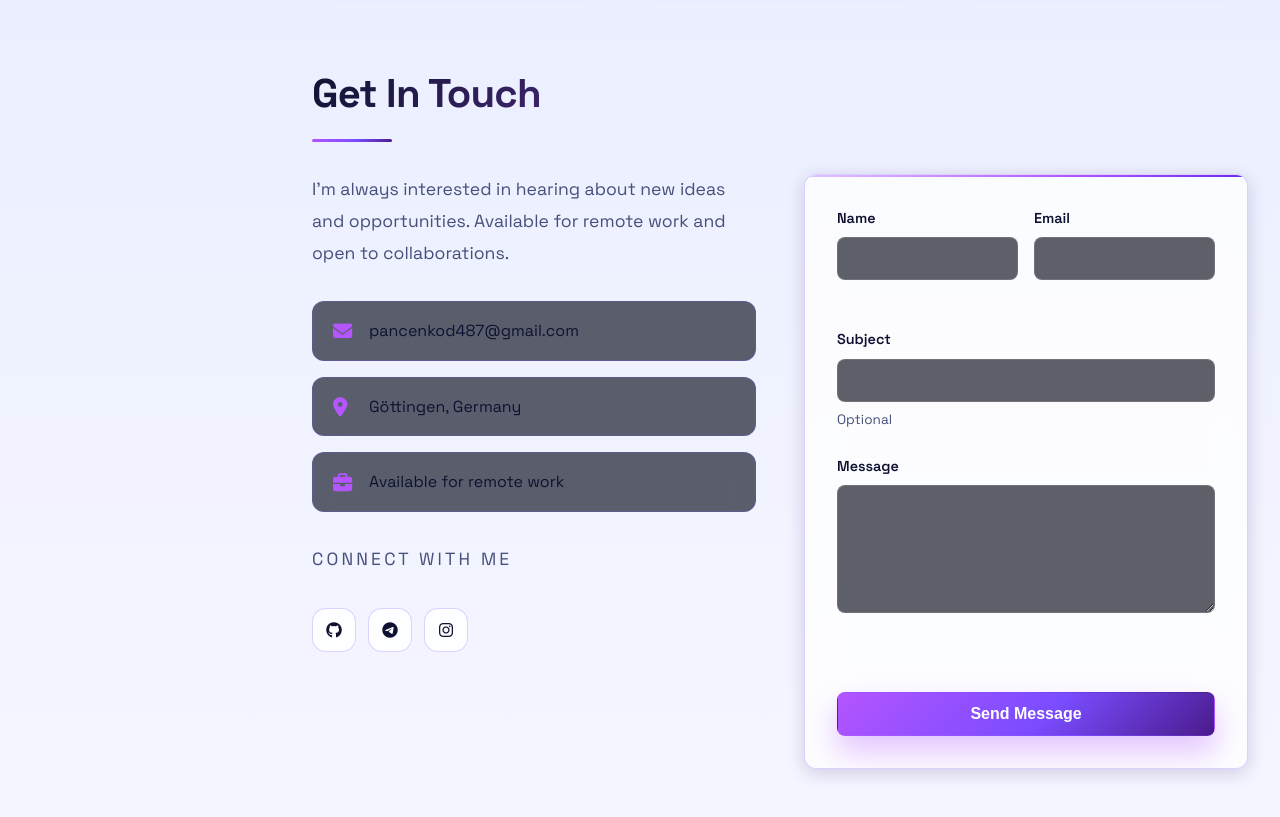
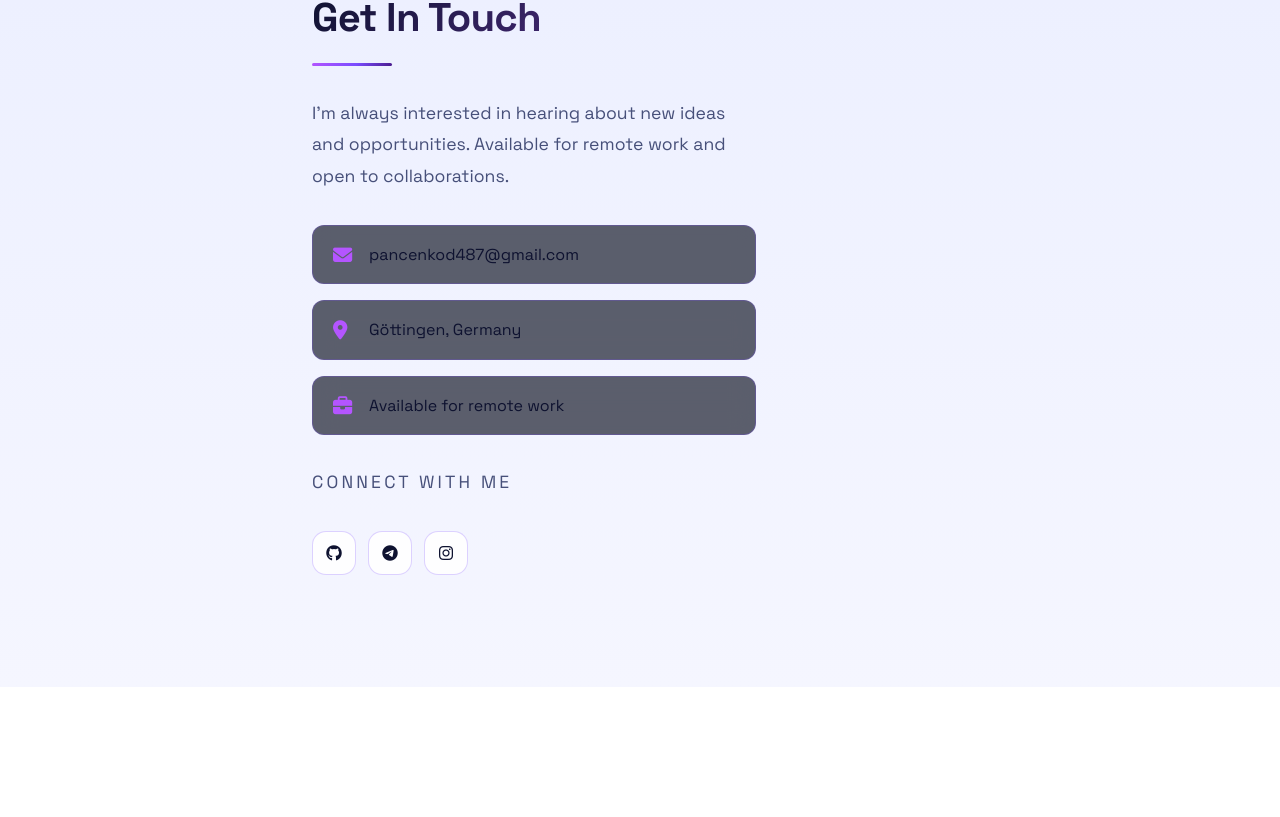
Before and after one commit to 3HugaDa3/my_site, a plain HTML site: page index.html in a window 1280 px wide. Shown: the part 1895-2712 px from the top of the page. After the commit the page ends 2582 px from the top, so only its background shows below. Drawn offline with nearby package versions, Linux system fonts and the light colour scheme.

Commit message:
Update index.html: remove contact form and hide CV

```diff
--- a/index.html
+++ b/index.html
@@ -169,12 +169,12 @@
                             <span class="info-label">Experience:</span>
                             <span class="info-value">4+ Years</span>
                         </div>
-                        <div class="cv-download">
+                        <!--<div class="cv-download">
                             <a href="#" class="btn btn-outline">
                                 <i class="fas fa-download"></i>
                                 Download CV
                             </a>
-                        </div>
+                        </div>-->
                     </div>
                 </div>
             </section>
@@ -245,39 +245,6 @@
                             </div>
                         </div>
                     </div>
-                    <form class="contact-form" novalidate>
-                        <div class="form-row">
-                            <div class="form-group">
-                                <label class="form-label" for="name">Name</label>
-                                <input type="text" id="name" name="name" autocomplete="name" required
-                                    aria-describedby="nameError">
-                                <div class="form-error" id="nameError"></div>
-                            </div>
-                            <div class="form-group">
-                                <label class="form-label" for="email">Email</label>
-                                <input type="email" id="email" name="email" autocomplete="email" required
-                                    aria-describedby="emailError">
-                                <div class="form-error" id="emailError"></div>
-                            </div>
-                        </div>
-                        <div class="form-group">
-                            <label class="form-label" for="subject">Subject</label>
-                            <input type="text" id="subject" name="subject" autocomplete="off"
-                                aria-describedby="subjectHint">
-                            <div class="form-hint" id="subjectHint">Optional</div>
-                        </div>
-                        <div class="form-group">
-                            <label class="form-label" for="message">Message</label>
-                            <textarea id="message" name="message" rows="6" required
-                                aria-describedby="messageError"></textarea>
-                            <div class="form-error" id="messageError"></div>
-                        </div>
-                        <div class="form-status" aria-live="polite"></div>
-                        <button type="submit" class="btn btn-primary">
-                            <span class="btn-text">Send Message</span>
-                            <span class="btn-spinner" aria-hidden="true"></span>
-                        </button>
-                    </form>
                 </div>
             </section>
         </main>
```
